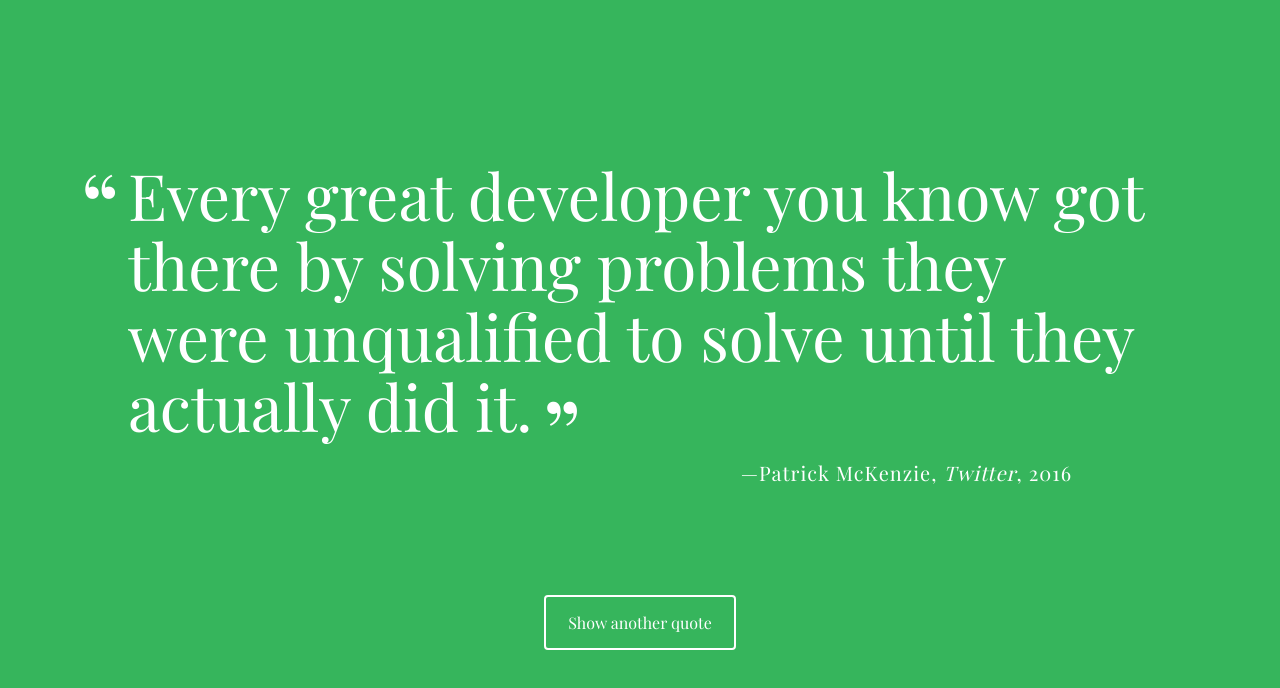
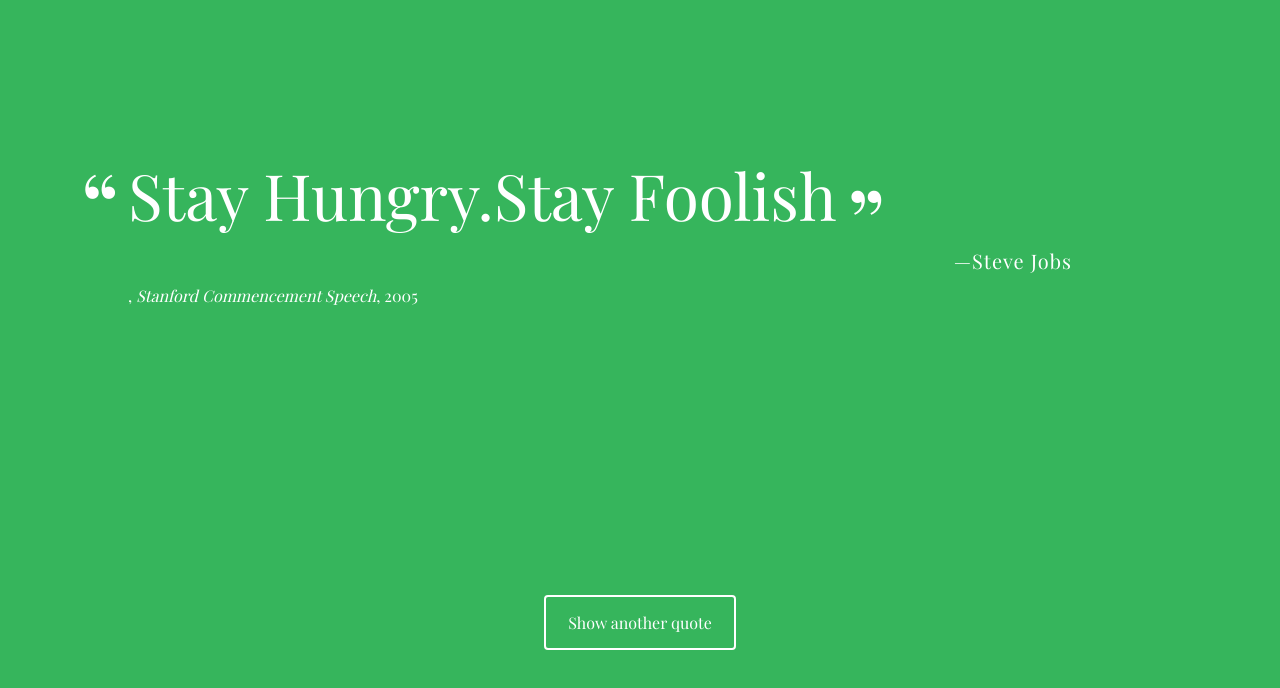
Before and after one commit to henry88lay/techdegree-project-no.1, a plain HTML site: page index.html in a window 1280 px wide. Both pictures are taken after a click on the button "Show another quote". Drawn offline with nearby package versions, Linux system fonts and the light colour scheme; a web font is replaced by a local one.

Commit message:
Getting the Generator to work!!

```diff
--- a/index.html
+++ b/index.html
@@ -11,7 +11,7 @@
   <div class="container">
     <div id="quote-box">
       <p class="quote">Every great developer you know got there by solving problems they were unqualified to solve until they actually did it.</p>
-      <p class="source">Patrick McKenzie<span class="citation">Twitter</span><span class="year">2016</span></p>
+      <p class="source"> <span class="citation">Twitter</span><span class="year">2016</span></p>
     </div>
     <button id="loadQuote">Show another quote</button>
   </div>
--- a/js/script.js
+++ b/js/script.js
@@ -10,10 +10,14 @@
   {
     quote: "Help young people, Help small guys. Becayse small guys will be big. Young people will have the seeds you bury in their minds, and when they grow up, the will change the world.",
     source: "Jack Ma",
+    year: "",
+    citation: "",
   },
     {
     quote: "If you don't give up, you still have a chance. Giving up is the greatest failure",
     source: "Jack Ma",
+    year: "",
+    citation: "",
   },
     {
     quote: "Stay Hungry.Stay Foolish",
@@ -43,19 +47,17 @@
 
 
 function getRandomQuote() {
-  var quoteIndex = Math.floor(Math.random() * quotes.length;
-  for (var i = 0; i < array.length; i++)  {
-    var randomQuote = array[quoteIndex];
-  }
-  return randomQuote;
+  var quoteIndex = Math.floor(Math.random() * quotes.length);
+  return quotes[quoteIndex];
 }
 
 function printQuote(message) {
-  var result = getRandomQuote();
-  var message = "<p class='quote'>" + result.quote + "</p>" + "<p class='source'>" + result.source "</p>" + "<p class='year'>" + result.year "</p>" + "<p class='citation'>" + result.citation "</p>";
-}
+  var result = getRandomQuote(quotes);
+  var message = "<p class='quote'>" + result.quote + "</p>" +
+                "<p class='source'>" + result.source + "</p>" +
+                "<span class='citation'>" + result.citation + "</span>" +
+                "<span class='year'>" + result.year + "</span>";
+  document.getElementById('quote-box').innerHTML = message;
+};
 
 document.getElementById('loadQuote').addEventListener("click", printQuote, false);
-
-
-// Remember to delete the comments that came with this file, and replace them with your own code comments.
```
